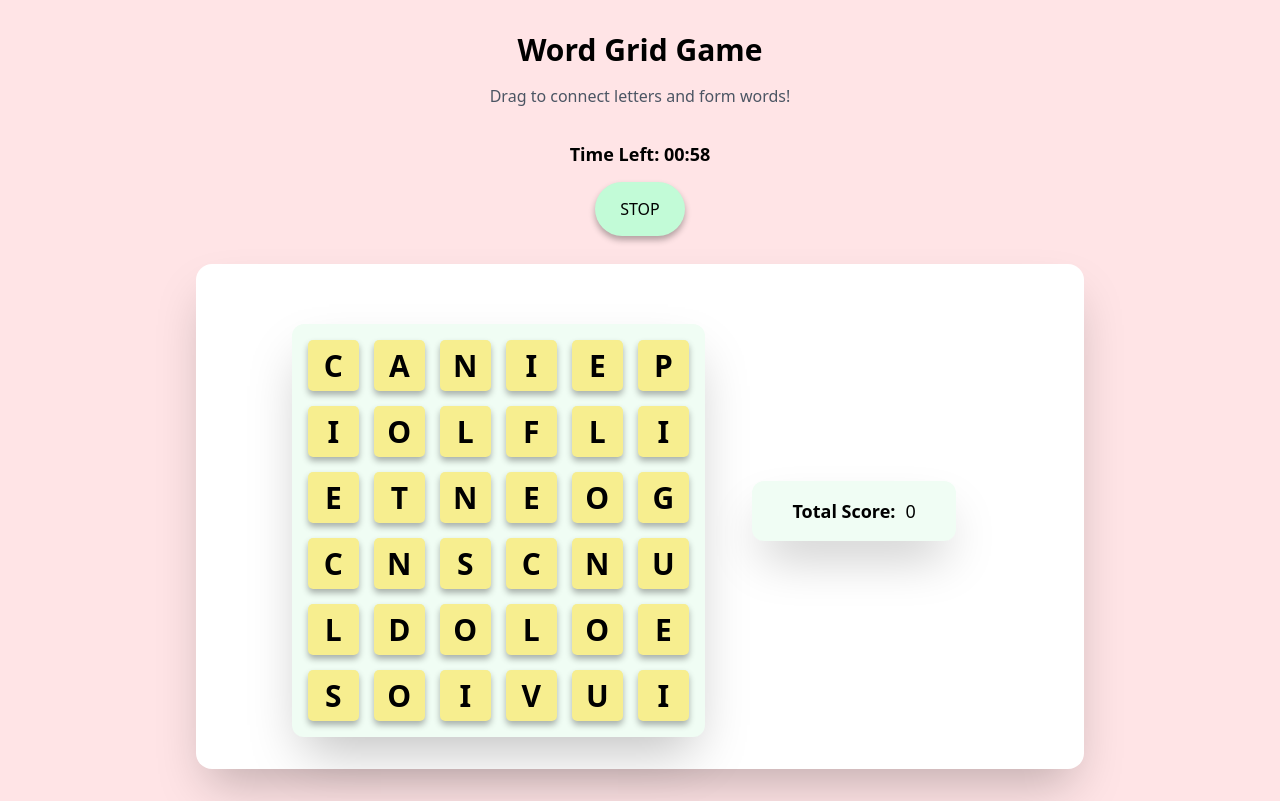
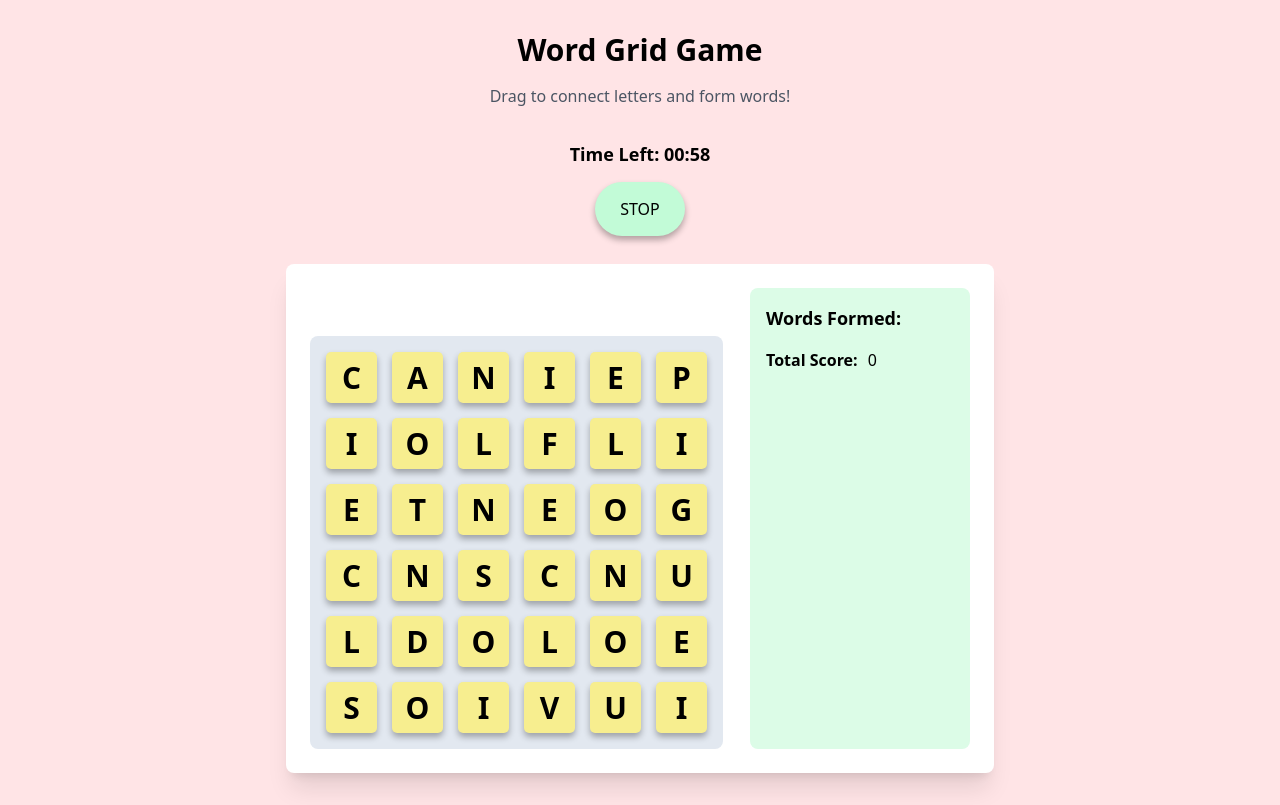
Before and after one commit to tan-9/wordvault, a React (Vite) app: page / in a window 1280 px wide. Both pictures are taken after a click on the button "START". Built offline with nearby package versions, Linux system fonts and the light colour scheme.

Commit message:
UI improved

```diff
--- a/components/DisplayFormedWords.jsx
+++ b/components/DisplayFormedWords.jsx
@@ -1,8 +1,6 @@
 import React, { useState, useEffect } from "react";
 
-const DisplayFormedWords = ({ foundWords, totalScore, setTotalScore }) => {
-    const [validWords, setValidWords] = useState([]);
-
+const DisplayFormedWords = ({ foundWords, totalScore, setTotalScore, validWords, setValidWords }) => {
     const validateLastWord = async (word) => {
         if (!word) return;
 
@@ -39,6 +37,11 @@ const DisplayFormedWords = ({ foundWords, totalScore, setTotalScore }) => {
         }
     }, [foundWords]);
 
+    useEffect(()=>{
+        console.log("line 43",validWords);
+    }, [validWords]);
+
+
     return (
         <div className="flex flex-col justify-center items-center">
             <div className="flex flex-row">
--- a/components/DisplayScore.jsx
+++ b/components/DisplayScore.jsx
@@ -1,9 +1,17 @@
 import React, { useState, useEffect } from "react";
 
-const DisplayScore = ({totalScore}) => {
+const DisplayScore = ({totalScore, validWords, setValidWords}) => {
     return(
-        <div className="bg-white rounded-2xl shadow-2xl p-4">
-            You Scored {totalScore} points
+        <div className="bg-white rounded-2xl shadow-2xl p-4 flex flex-col items-center">
+            <div>You Scored {totalScore} points</div>
+            <div className="mt-2">
+                {validWords.map(({ word, score }, idx) => (
+                    <div key={idx} className="font-bold flex flex-row">
+                        {word}
+                        <div className="text-right px-4">{score}</div>
+                    </div>
+                ))}
+            </div>
         </div>
     )
 }
--- a/components/Grid.jsx
+++ b/components/Grid.jsx
@@ -118,7 +118,7 @@ const Grid = ({selectedLetters, setSelectedLetters, foundWords, setFoundWords})
                     };
 
                     const updatedLetters = [...prev, newLetter];
-                    console.log(updatedLetters);
+                    // console.log(updatedLetters);
                     drawLine(updatedLetters);
                     tileClick();
                     return updatedLetters;
@@ -131,7 +131,7 @@ const Grid = ({selectedLetters, setSelectedLetters, foundWords, setFoundWords})
     const handleDragEnd = () => {
         setIsDragging(false);
         const formedWord = selectedLetters.map((letter) => letter.letter).join("");
-        console.log("Word formed: ", formedWord);
+        // console.log("Word formed: ", formedWord);
         setFoundWords((prev) => [...prev, formedWord]);
 
         if(validWords.includes(formedWord)){
@@ -140,18 +140,18 @@ const Grid = ({selectedLetters, setSelectedLetters, foundWords, setFoundWords})
                 letters: selectedLetters,
                 isAnswer: true,
             };
-            console.log("new word", newWord);
+            // console.log("new word", newWord);
             // setFoundWords((prev) => [...prev, newWord]);
         } else{
-            console.log("Invalid Word: ", formedWord);
+            // console.log("Invalid Word: ", formedWord);
         }
 
         setSelectedLetters([]);
     };
 
-    useEffect(() => {
-      console.log("Updated foundWords: ", foundWords);
-    }, [foundWords]);
+    // useEffect(() => {
+    //   console.log("Updated foundWords: ", foundWords);
+    // }, [foundWords]);
 
     useEffect(() => {
       clearSVG();
--- a/src/App.jsx
+++ b/src/App.jsx
@@ -11,11 +11,13 @@ function App() {
   const [isTimerActive, setisTimerActive] = useState(false);
   const [isGameplayed, setisGameplayed] = useState(false);
   const [totalScore, setTotalScore] = useState(0);
+  const [validWords, setValidWords] = useState([]);
 
   const resetGame = () => {
     setSelectedLetters([]);
     setFoundWords([]);
     setTotalScore(0);
+    setValidWords([]);
   };
 
   const startNewGame = () => {
@@ -30,7 +32,7 @@ function App() {
   };
 
   return (
-    <div className="min-h-screen bg-rose-100">
+    <div className="min-h-screen flex flex-col items-center bg-rose-100">
       <div className="flex flex-col items-center px-4 py-8">
         <header className="text-center mb-8">
           <h1 className="text-3xl font-bold mb-4">Word Grid Game</h1>
@@ -42,28 +44,39 @@ function App() {
           <Timer isTimerActive={isTimerActive} setisTimerActive={(isTimerActive) => isTimerActive ? startNewGame() : stopGame() } />
         </div>
         {isTimerActive && (
-          <div className="bg-white rounded-2xl shadow-2xl px-24 py-3 pb-6">
+          <div className="flex flex-col md:flex-row items-center justify-center space-x-4 w-full max-w-5xl bg-white shadow-xl rounded-lg p-6">
             <div className="flex justify-between container space-x-20 w-full">
               <div className="flex flex-col items-start w-1/2">
                 <div className="h-12 text-2xl text-center tracking-wider items-center align-middle mx-auto relative overflow-hidden">
                   <Display displayLetters={selectedLetters} />
                 </div>
-              <div className="max-w-xl items-center bg-green-50 max-h-lvh rounded-xl shadow-2xl p-4 mb-2 relative overflow-hidden">
-                <Grid selectedLetters={selectedLetters} setSelectedLetters={setSelectedLetters}
-                foundWords={foundWords} setFoundWords={setFoundWords} />
+                <div className="w-max p-4 rounded-lg flex bg-slate-200 flex-col items-center">
+                  <div className="w-full">
+                    <Grid
+                      selectedLetters={selectedLetters}
+                      setSelectedLetters={setSelectedLetters}
+                      foundWords={foundWords}
+                      setFoundWords={setFoundWords}
+                    />
                   </div>
                 </div>
-            <div className="flex flex-col items-start my-auto w-1/2">
-              <div className="mx-auto bg-green-50 rounded-xl text-lg px-10 shadow-2xl p-4 overflow-hidden">
-                <DisplayFormedWords foundWords={foundWords} totalScore={totalScore} setTotalScore={setTotalScore} />
               </div>
+              <div className="flex flex-col items-start w-1/3 bg-green-100 p-4 rounded-lg">
+                <h2 className="text-lg font-semibold mb-4">Words Formed:</h2>
+                <DisplayFormedWords
+                  foundWords={foundWords}
+                  totalScore={totalScore}
+                  setTotalScore={setTotalScore}
+                  validWords={validWords}
+                  setValidWords={setValidWords}
+                />
               </div>
             </div>
           </div>
         )}
 
         {isGameplayed && !isTimerActive && (
-          <div className="m-4"> <DisplayScore totalScore={totalScore}/> </div>
+          <div className="ml-2 mt-3 flex text-center"> <DisplayScore totalScore={totalScore} validWords={validWords} setValidWords={setValidWords}/> </div>
         )}
       </div>
     </div>
@@ -72,3 +85,66 @@ function App() {
 }
 
 export default App;
+
+//   return (
+//     <div className="min-h-screen bg-gray-100 flex flex-col items-center">
+//       {/* Header */}
+//       <header className="text-center mb-8">
+//         <h1 className="text-3xl font-bold mb-4">Word Game</h1>
+//         <p className="text-gray-600">Form words by connecting letters!</p>
+//       </header>
+
+//       {/* Game Content */}
+//       <div className="flex flex-col md:flex-row items-center justify-center space-x-4 w-full max-w-5xl bg-white shadow-xl rounded-lg p-6">
+//         {/* Player Info Panel */}
+//         <div className="flex flex-col items-center w-1/3 bg-green-50 p-4 rounded-lg">
+//           <h2 className="text-lg font-semibold">Player: Tanaya</h2>
+//           <p className="text-xl font-bold">{totalScore} Points</p>
+//           <button
+//             className="mt-4 px-4 py-2 bg-blue-500 text-white rounded-lg shadow-md hover:bg-blue-600"
+//             onClick={resetGame}
+//           >
+//             Compare Words
+//           </button>
+//         </div>
+
+//         {/* Game Grid */}
+//         <div className="w-1/3 flex flex-col items-center">
+//           <div className="w-full">
+//             <Grid
+//               selectedLetters={selectedLetters}
+//               setSelectedLetters={setSelectedLetters}
+//               foundWords={foundWords}
+//               setFoundWords={setFoundWords}
+//             />
+//           </div>
+//         </div>
+
+//         {/* Words and Score Panel */}
+      //   <div className="flex flex-col items-start w-1/3 bg-green-50 p-4 rounded-lg">
+      //     <h2 className="text-lg font-semibold mb-4">Words Formed:</h2>
+      //     <DisplayFormedWords
+      //       foundWords={foundWords}
+      //       totalScore={totalScore}
+      //       setTotalScore={setTotalScore}
+      //       validWords={validWords}
+      //       setValidWords={setValidWords}
+      //     />
+      //   </div>
+      // </div>
+
+//       {/* Footer */}
+//       {isGameplayed && !isTimerActive && (
+//         <div className="mt-4">
+//           <DisplayScore
+//             totalScore={totalScore}
+//             validWords={validWords}
+//             setValidWords={setValidWords}
+//           />
+//         </div>
+//       )}
+//     </div>
+//   );
+// }
+
+// export default App;
```
Lines whose indentation alone changed are shown as unchanged.
